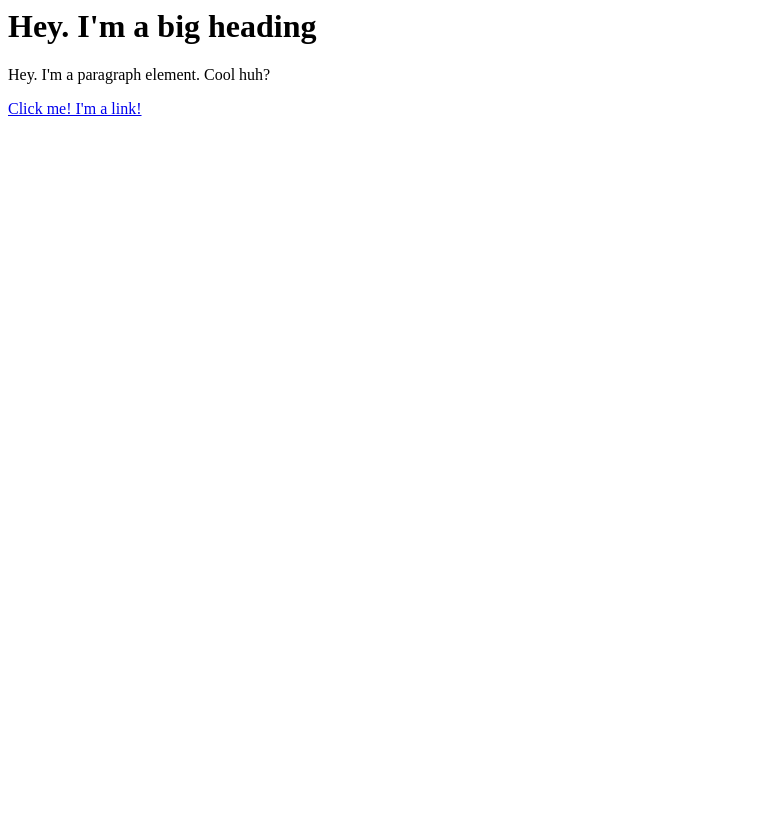
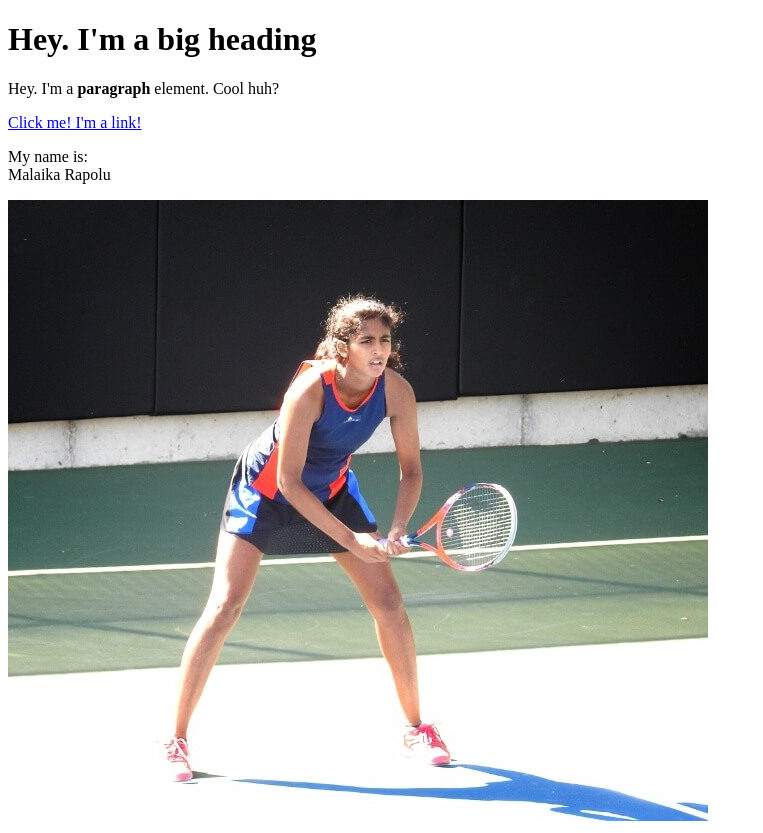
Before and after one commit to lucky012009/lucky, a plain HTML site: page myfirstwebsite.html in a window 1280 px wide. Shown: the whole page, without its empty margins (0-763 px from the left). Before the commit the page ends 800 px from the top, so only its background shows below. Drawn offline with Linux system fonts and the light colour scheme.

Commit message:
Added Malaika's image and a few more elements

```diff
--- a/myfirstwebsite.html
+++ b/myfirstwebsite.html
@@ -1,3 +1,14 @@
-<h1>Hey. I'm a big heading</h1>
-<p>Hey. I'm a paragraph element. Cool huh?</p>
-<a href="https://google.com" target="_blank"title="Let's go to Google">Click me! I'm a link!</a>
+<!DOCTYPE html>
+<html>
+<head>
+	<title>Test page</title>
+</head>
+<body>
+	<h1>Hey. I'm a big heading</h1>
+	<p>Hey. I'm a <b>paragraph</b> element. Cool huh?</p>
+	<a href="https://google.com" target="_blank"title="Let's go to Google">Click me! I'm a link!</a>
+	<p>My name is:<br>
+	Malaika Rapolu</p>
+	<img src="img/malaika.jpeg">
+</body>
+</html>
```
Also changed, not shown: img/cat.jpeg (added), img/lucky.jpeg (added), img/malaika.jpeg (added).
